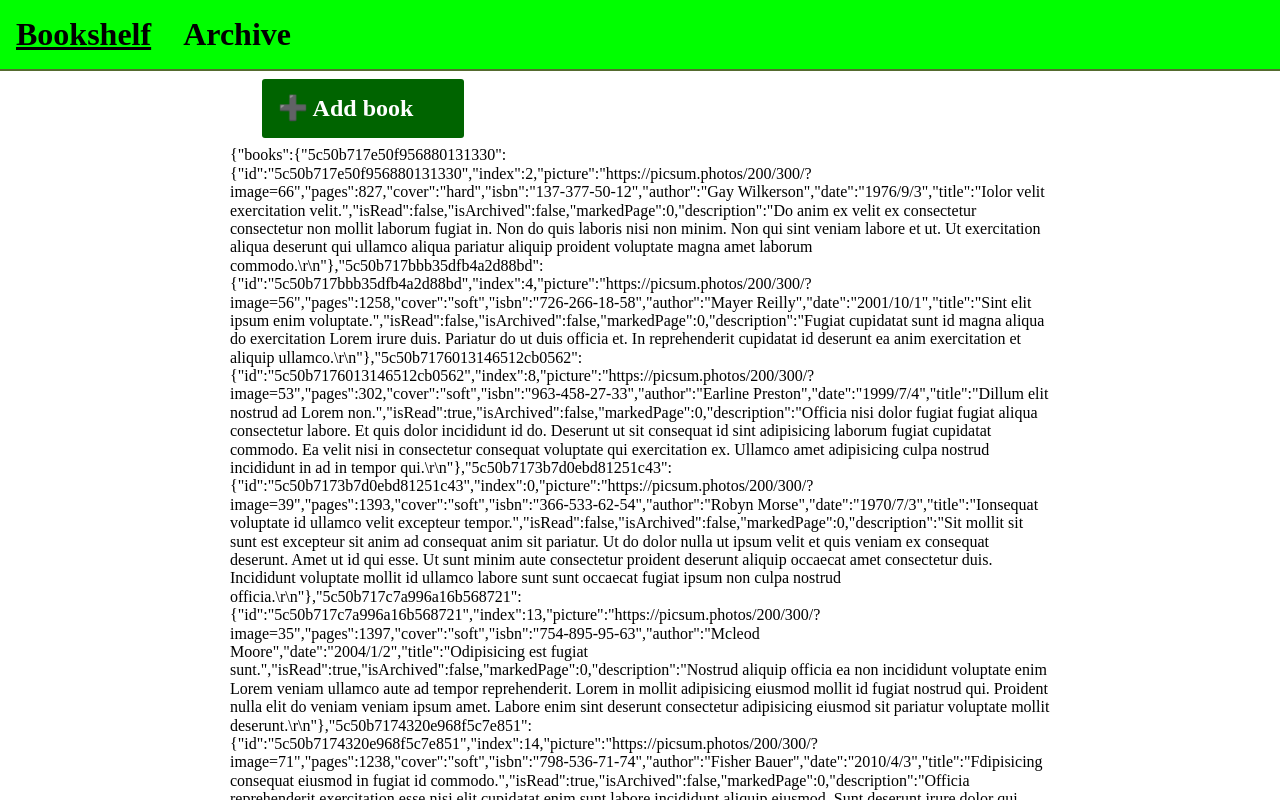
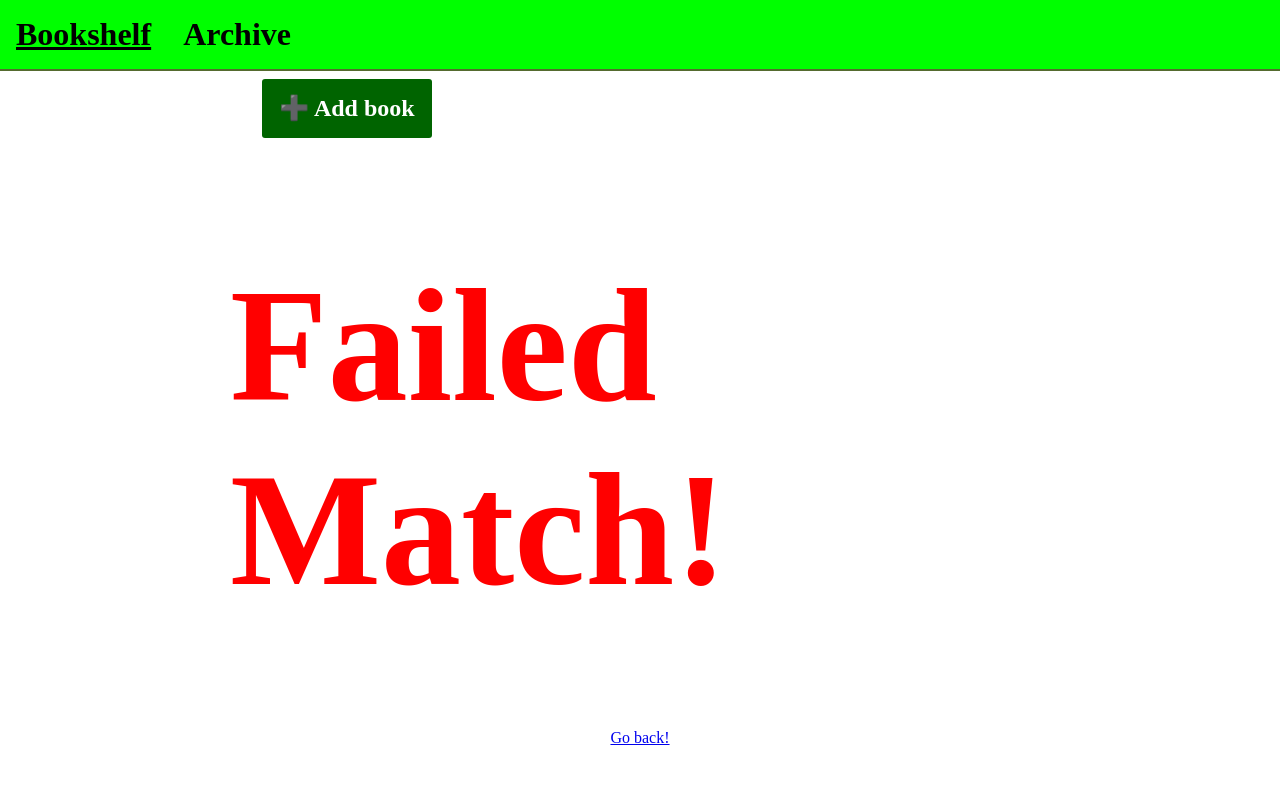
Before and after one commit to flagoon/book-shelf, a React (Create React App) app: page /addbook in a window 1280 px wide. Shown: the top 800 px of the page. Built offline with nearby package versions, Linux system fonts and the light colour scheme.

Commit message:
Create notification for new book.

```diff
--- a/src/Components/App.tsx
+++ b/src/Components/App.tsx
@@ -20,12 +20,16 @@ const App = () => {
                             // notificationContext is type INotificationContext or undefined. Destructuring is impossible
                             // because isShown or hideNotification is not present in type undefined. We need to destructure
                             // those parameters from variable that has type cast (as INotificationContext).
-                            const { isShown, hideNotification } = notificationContext as INotificationContext;
-                            return isShown && <NotificationBox handleClose={hideNotification} />;
+                            const { isShown, hideNotification, showNotification } = notificationContext as INotificationContext;
+                            return (
+                                <>
+                                    {isShown && <NotificationBox handleClose={hideNotification} />}
+                                    <Navbar />
+                                    <MainArea showNotification={showNotification}/>
+                                </>
+                            );
                         }}
                     </NotificationConsumer>
-                    <Navbar />
-                    <MainArea />
                 </BooksProvider>
             </NotificationProvider>
         </StyledMain>
--- a/src/Components/MainArea/AddBookForm/AddBookForm.tsx
+++ b/src/Components/MainArea/AddBookForm/AddBookForm.tsx
@@ -5,7 +5,25 @@ const AddBookForm = () => {
     return (
         <BooksConsumer>
             {(context) => {
-                return <div>{JSON.stringify(context)}</div>;
+                return (
+                    <form>
+                        <label htmlFor={'author'}>
+                            <input
+                                type={'text'}
+                                id={'author'}
+                                name={'author'}
+                                value={context.newBook.author}
+                                onChange={context.onFormValueChange}
+                            />
+                        </label>
+                        <label htmlFor="cover">
+                            <select name="cover" id="cover" onChange={context.onFormValueChange}>
+                                <option value={'hard'}>hard</option>
+                                <option value={'soft'}>soft</option>
+                            </select>
+                        </label>
+                    </form>
+                );
             }}
         </BooksConsumer>
     );
--- a/src/Components/MainArea/MainArea.styled.js
+++ b/src/Components/MainArea/MainArea.styled.js
@@ -4,11 +4,12 @@ export const StyledMainArea = styled.div`
     width: 820px;
 `;
 
-export const AddBookButton = styled.div`
+export const AddBookButton = styled.button`
     width: 170px;
     padding: 1rem;
     margin: 0.5rem 0 0.5rem 2rem;
     background-color: darkgreen;
+    border: 0;
     border-radius: 3px;
     color: white;
     font-size: 1.5rem;
--- a/src/Components/MainArea/MainArea.tsx
+++ b/src/Components/MainArea/MainArea.tsx
@@ -1,23 +1,28 @@
 import React from 'react';
-import { Link, Route, Switch } from 'react-router-dom';
+import { Route, Switch } from 'react-router-dom';
+import { ShowNotificationType } from '../../ContextProvider/NotificationProvider';
 import { NoMatch } from '../Common/ErrorPages/404_page';
-import AddBookForm from './AddBookForm/AddBookForm';
 import Archive from './Archive/Archive';
 import Bookshelf from './Bookshelf/Bookshelf';
 import { AddBookButton, StyledMainArea } from './MainArea.styled';
 import { SingleBook } from './SingleBook/SingleBook';
 
-const MainArea = () => {
+interface IMainAreaProps {
+    showNotification: (type: ShowNotificationType) => void;
+}
+
+const MainArea = ({ showNotification }: IMainAreaProps) => {
+    function showFormNotification(e: React.MouseEvent<HTMLButtonElement>) {
+        e.stopPropagation();
+        showNotification('SHOW_FORM');
+    }
     return (
         <StyledMainArea>
-            <Link to="/addbook" style={{ textDecoration: 'none', display: 'inline' }}>
-                <AddBookButton>➕ Add book</AddBookButton>
-            </Link>
+            <AddBookButton onClick={showFormNotification}>➕ Add book</AddBookButton>
             <Switch>
                 <Route exact path="/" component={Bookshelf} />
                 <Route path="/bookshelf" component={Bookshelf} />
                 <Route exact path="/archive" component={Archive} />
-                <Route path="/addbook" component={AddBookForm} />
                 <Route path="/book/:bookId" component={SingleBook} />
                 <Route component={NoMatch} />
             </Switch>
--- a/src/Components/Overlays/NotificationBox.tsx
+++ b/src/Components/Overlays/NotificationBox.tsx
@@ -1,5 +1,6 @@
 import React, { PureComponent } from 'react';
 import { INotificationContext, NotificationConsumer } from '../../ContextProvider/NotificationProvider';
+import AddBookForm from '../MainArea/AddBookForm/AddBookForm';
 import MarkPage from './MarkPage/MarkPage';
 import { NotificationWrapper, OverlayBox } from './NotificationBox.styled';
 import SimpleMessage from './SimpleMessage/SimpleMessage';
@@ -48,7 +49,7 @@ class NotificationBox extends PureComponent<INotificationBoxProps, {}> {
                                                 <SimpleMessage
                                                     bookId={bookId}
                                                     type={'delete'}
-                                                    message={'testMessege'}
+                                                    message={'testMessage'}
                                                 />
                                             );
                                         case 'ARCHIVE':
@@ -60,9 +61,9 @@ class NotificationBox extends PureComponent<INotificationBoxProps, {}> {
                                                 />
                                             );
                                         case 'MARK_PAGE':
-                                            return <MarkPage bookId={bookId} hideNotification={hideNotification}/>;
+                                            return <MarkPage bookId={bookId} hideNotification={hideNotification} />;
                                         case 'SHOW_FORM':
-                                            return <div>Form</div>;
+                                            return <AddBookForm />;
                                         default:
                                             return undefined;
                                     }
--- a/src/ContextProvider/BooksProvider.tsx
+++ b/src/ContextProvider/BooksProvider.tsx
@@ -8,12 +8,14 @@ export interface IBookContext extends IBooksProviderState {
     deleteBook: (id: string) => void;
     onMarkPageSubmit: (event: FormEvent<HTMLFormElement>) => void;
     onMarkPageChange: (event: FormEvent<HTMLInputElement>, id: string) => void;
+    onFormValueChange: (event: FormEvent<HTMLInputElement | HTMLSelectElement>) => void;
 }
 
 interface IBooksProviderState {
     books: Map<string, IBook>;
     tempMarkedPage: number;
     tempBookId: string;
+    newBook: Partial<IBook>;
 }
 
 const defaultValue = {
@@ -22,6 +24,7 @@ const defaultValue = {
     deleteBook: () => undefined,
     onMarkPageSubmit: () => undefined,
     onMarkPageChange: () => undefined,
+    onFormValueChange: () => undefined,
     books: Map({
         '1': {
             id: '1',
@@ -41,6 +44,16 @@ const defaultValue = {
     }),
     tempMarkedPage: 0,
     tempBookId: '',
+    newBook: {
+        author: '',
+        picture: '',
+        pages: 0,
+        cover: '',
+        isbn: '',
+        date: '',
+        title: '',
+        description: '',
+    },
 };
 const { Provider, Consumer } = React.createContext<IBookContext>(defaultValue);
 
@@ -55,12 +68,14 @@ class BooksProvider extends React.Component<{}, IBooksProviderState> {
             books: defaultValue.books,
             tempMarkedPage: defaultValue.tempMarkedPage,
             tempBookId: defaultValue.tempBookId,
+            newBook: defaultValue.newBook,
         };
         this.changeReadStatus = this.changeReadStatus.bind(this);
         this.changeArchiveStatus = this.changeArchiveStatus.bind(this);
         this.deleteBook = this.deleteBook.bind(this);
         this.onMarkPageSubmit = this.onMarkPageSubmit.bind(this);
         this.onMarkPageChange = this.onMarkPageChange.bind(this);
+        this.onFormValueChange = this.onFormValueChange.bind(this);
     }
 
     public componentDidMount() {
@@ -94,7 +109,7 @@ class BooksProvider extends React.Component<{}, IBooksProviderState> {
 
     public onMarkPageSubmit(e: FormEvent<HTMLFormElement>) {
         e.preventDefault();
-        if(this.state.tempBookId) {
+        if (this.state.tempBookId) {
             const book = this.state.books.get(this.state.tempBookId);
             const newBook: IBook = { ...(book as IBook), markedPage: this.state.tempMarkedPage };
             const newBooks = this.state.books.set(this.state.tempBookId, newBook);
@@ -108,11 +123,19 @@ class BooksProvider extends React.Component<{}, IBooksProviderState> {
         this.setState({ ...this.state, tempBookId: id, tempMarkedPage: parseInt(target.value, 10) });
     }
 
+    public onFormValueChange(e: FormEvent<HTMLInputElement | HTMLSelectElement>) {
+        const target = e.target as HTMLInputElement | HTMLSelectElement;
+        const { newBook } = JSON.parse(JSON.stringify(this.state));
+        newBook[target.name] = target.value;
+        this.setState({ ...this.state, newBook });
+    }
+
     public render() {
         return (
             <Provider
                 value={{
                     books: this.state.books,
+                    newBook: this.state.newBook,
                     tempMarkedPage: this.state.tempMarkedPage,
                     tempBookId: this.state.tempBookId,
                     changeReadStatus: this.changeReadStatus,
@@ -120,6 +143,7 @@ class BooksProvider extends React.Component<{}, IBooksProviderState> {
                     deleteBook: this.deleteBook,
                     onMarkPageSubmit: this.onMarkPageSubmit,
                     onMarkPageChange: this.onMarkPageChange,
+                    onFormValueChange: this.onFormValueChange,
                 }}
             >
                 {this.props.children}
```
